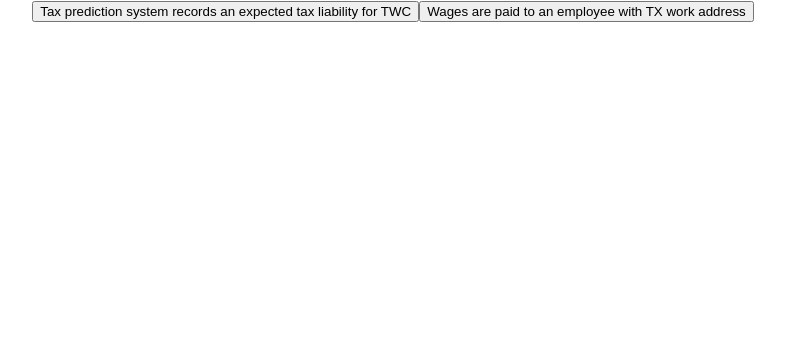
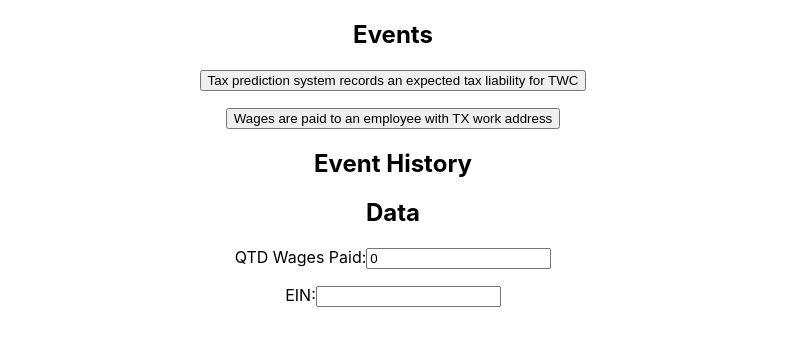
Before and after one commit to bbuchalter/sts-event-demo, a React (Create React App) app: page / in a window 1280 px wide. Shown: the top 346 px of the page, without its empty margins (247-1032 px from the left). Built offline with nearby package versions, Linux system fonts and the light colour scheme.

Commit message:
data inputs

```diff
--- a/src/App.tsx
+++ b/src/App.tsx
@@ -2,6 +2,7 @@
 import "./App.css";
 
 function App() {
+  // Events
   const [eventLog, setEventLog] = useState<string[]>([]);
 
   const supportedEvents = [
@@ -18,12 +19,40 @@
     <button onClick={recordEvent(event)}>{event}</button>
   ));
 
-  const eventLogEntries = eventLog.map((event) => <li>{event}</li>);
+  // Data
+  const [qtdWagesPaid, setQtdWagesPaid] = useState<number>(0);
+  const [ein, setEin] = useState<string>("");
+  const dataInputs = [
+    <label>
+      QTD Wages Paid:
+      <input
+        type="text"
+        value={qtdWagesPaid}
+        onChange={(e) => setQtdWagesPaid(Number(e.target.value))}
+      />
+    </label>,
+    <label>
+      EIN:
+      <input type="text" value={ein} onChange={(e) => setEin(e.target.value)} />
+    </label>,
+  ];
 
   return (
     <div className="App">
-      {eventButtons}
-      <ul>{eventLogEntries}</ul>
+      <h2>Events</h2>
+      {eventButtons.map((button) => (
+        <p>{button}</p>
+      ))}
+      <h2>Event History</h2>
+      <ul>
+        {eventLog.map((entry) => (
+          <li>{entry}</li>
+        ))}
+      </ul>
+      <h2>Data</h2>
+      {dataInputs.map((input) => (
+        <p>{input}</p>
+      ))}
     </div>
   );
 }
```
